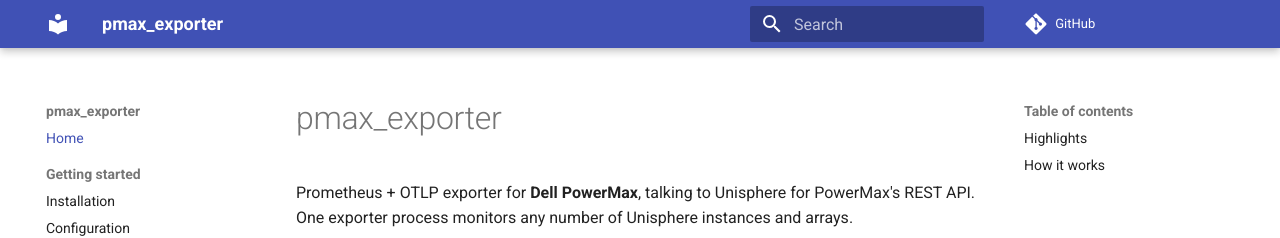
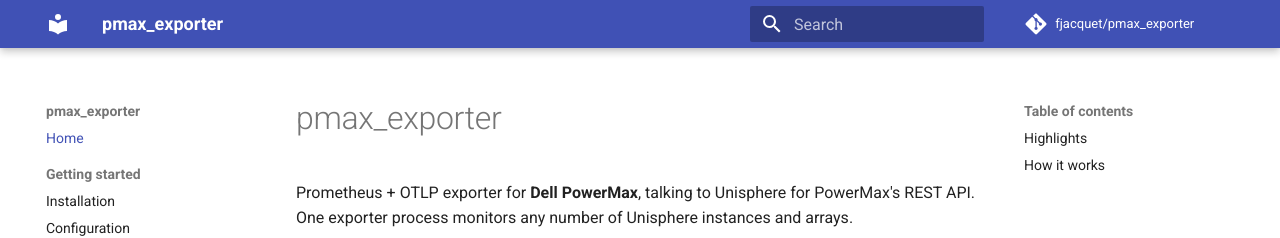
Before and after one commit to fjacquet/pmax_exporter, an MkDocs documentation site: the page built from docs/index.md, in a window 1280 px wide. Shown: the top 238 px of the page. Built offline with MkDocs 1.6.1 and Material for MkDocs 9.7.7, drawn with Linux system fonts in a browser that asks for light colours; comment, search, counter and statistics services are not loaded; part of the change alters nothing that is shown.

Commit message:
chore: fleet health refresh
Surface release version in docs via mkdocs-material extra.version (v0.5.2); canonical repo_url/repo_name.

```diff
--- a/mkdocs.yml
+++ b/mkdocs.yml
@@ -1,6 +1,7 @@
 site_name: pmax_exporter
 site_description: Prometheus + OTLP exporter for Dell PowerMax
 repo_url: https://github.com/fjacquet/pmax_exporter
+repo_name: fjacquet/pmax_exporter
 theme:
   name: material
   features: [navigation.sections, navigation.top, content.code.copy]
@@ -31,3 +32,6 @@ nav:
       - 0010 Spec validation CI gate: adr/0010-spec-validation-ci-gate.md
       - 0011 Windows trace binary: adr/0011-windows-binary-for-trace-capture.md
       - 0012 Opt-in volume collectors: adr/0012-opt-in-volume-collectors.md
+
+extra:
+  version: v0.5.2
```
